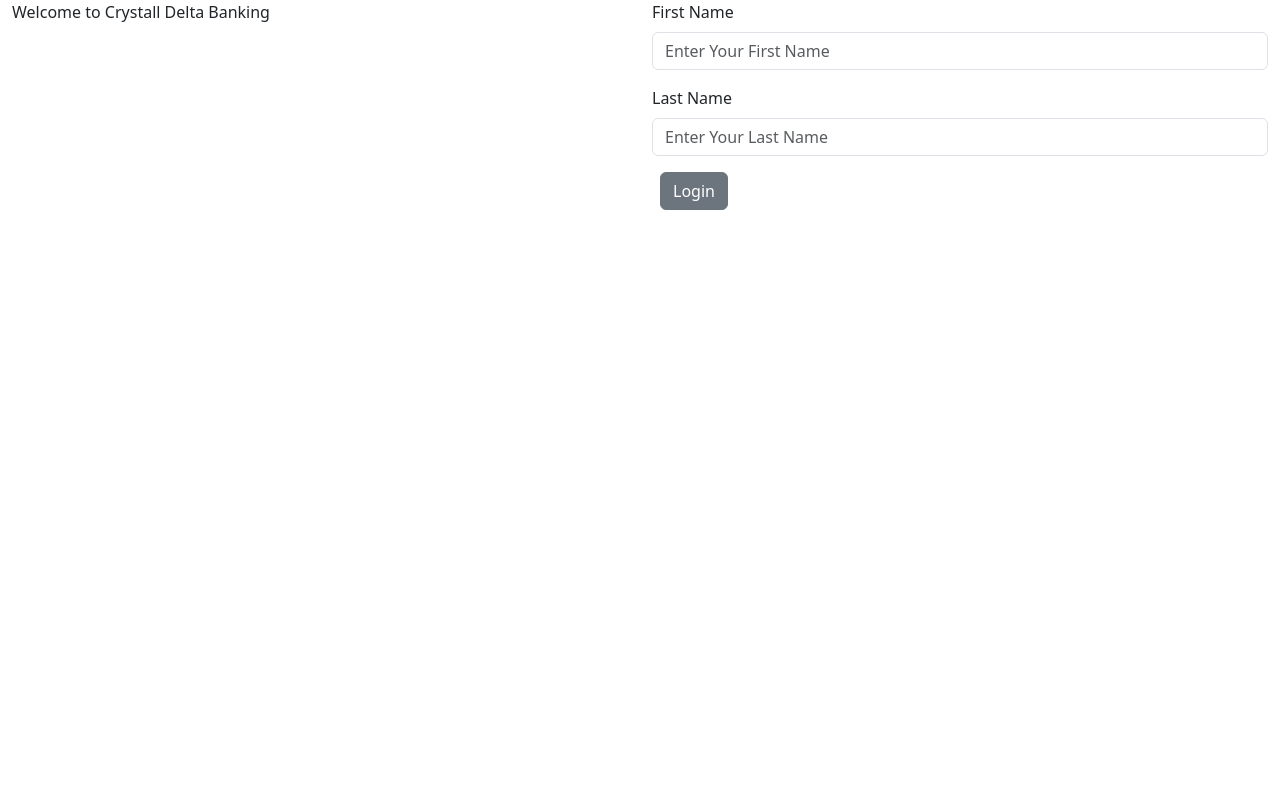
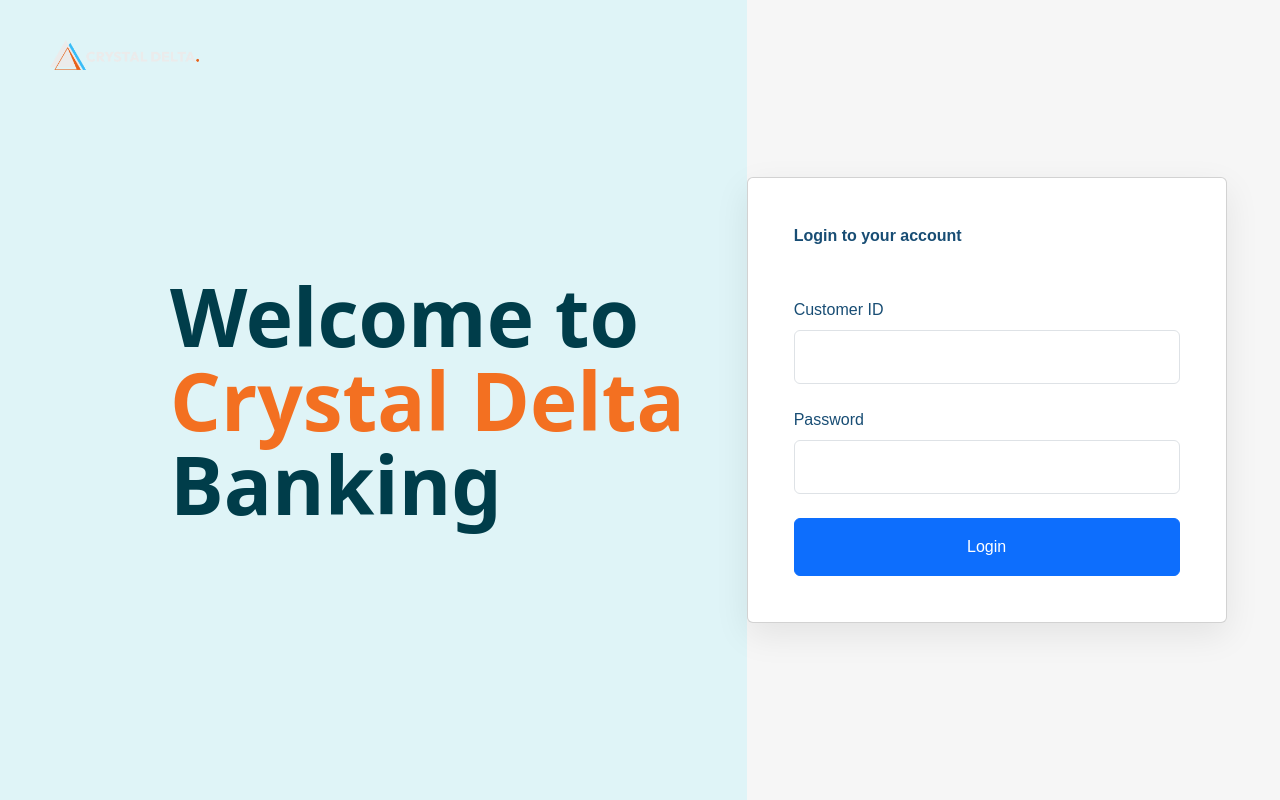
Before and after one commit to sanjaidevan/CD-Bank, a React (Vite) app in the folder frontend/: page / in a window 1280 px wide. Built offline with nearby package versions, Linux system fonts and the light colour scheme.

Commit message:
Login page Started

```diff
--- /dev/null
+++ b/frontend/src/App.css
@@ -0,0 +1,172 @@
+* {
+  margin: 0;
+  padding: 0;
+  box-sizing: border-box;
+}
+
+.loginPage {
+  overflow: hidden;
+}
+
+/* LEFT SIDE */
+
+.leftSection {
+  background: #dff4f7;
+  position: relative;
+  display: flex;
+  align-items: center;
+  padding-left: 5%;
+}
+
+.bankLogo {
+  position: absolute;
+  top: 40px;
+  left: 50px;
+  width: 20%;
+}
+
+.welcomeContainer {
+  padding-left: 170px;
+}
+
+.welcomeText {
+  font-size: 5rem;
+  font-weight: 700;
+  line-height: 1.05;
+  color: #003d4a;
+  margin: 0;
+}
+
+.welcomeText span {
+  color: #f37021;
+}
+
+/* RIGHT SIDE */
+
+.rightSection {
+  background: #f6f6f6;
+  display: flex;
+  align-items: center;
+  justify-content: start;
+}
+
+/* CARD */
+
+.loginCard {
+  width: 540px;
+  max-width: 90%;
+  border: none;
+  border-radius: 18px;
+  padding: 30px;
+  box-shadow: 0 12px 35px rgba(0, 0, 0, 0.08);* {
+  margin: 0;
+  padding: 0;
+  box-sizing: border-box;
+  font-family: "Poppins", sans-serif;
+}
+
+.loginForm {
+  background: #e5fcff;
+}
+
+.welcomeSection {
+  padding-left: 80px;
+}
+
+.welcomeText {
+  font-size: 4rem;
+  font-weight: 700;
+  line-height: 1.2;
+  color: #1f2937;
+}
+
+.welcomeText span {
+  color: #0d6efd;
+}
+
+.loginCard {
+  width: 100%;
+  max-width: 420px;
+  padding: 15px;
+  border: none;
+  border-radius: 16px;
+  box-shadow: 0 8px 30px rgba(0, 0, 0, 0.12);
+}
+
+@media (max-width: 768px) {
+  .welcomeSection {
+    padding: 40px;
+    text-align: center;
+  }
+
+  .welcomeText {
+    font-size: 2.8rem;
+  }
+
+  .loginCard {
+    margin: 20px;
+  }
+}
+}
+
+.loginTitle {
+  color: #184d74;
+  font-weight: 600;
+  margin-bottom: 50px;
+}
+
+.form-label {
+  color: #184d74;
+  font-weight: 500;
+}
+
+.form-control {
+  height: 54px;
+  border-radius: 4px;
+}
+
+.loginBtn {
+  background: #0087a8;
+  border: none;
+  height: 58px;
+  font-size: 1.1rem;
+  font-weight: 600;
+}
+
+.loginBtn:hover {
+  background: #007899;
+}
+
+/* RESPONSIVE */
+
+@media (max-width: 992px) {
+  .welcomeContainer {
+    padding: 60px;
+  }
+
+  .welcomeText {
+    font-size: 3.5rem;
+  }
+
+  .bankLogo {
+    left: 30px;
+  }
+}
+
+@media (max-width: 768px) {
+  .leftSection {
+    min-height: 40vh;
+  }
+
+  .welcomeContainer {
+    padding: 40px;
+  }
+
+  .welcomeText {
+    font-size: 3rem;
+  }
+
+  .loginCard {
+    margin: 30px 15px;
+  }
+}
--- a/frontend/src/components/CustomerLoginForm.jsx
+++ b/frontend/src/components/CustomerLoginForm.jsx
@@ -1,51 +1,77 @@
 import {
-  Button,
-  Table,
+  Container,
   Row,
-  Container,
   Col,
   Form,
-  FormControl,
   FormGroup,
   FormLabel,
+  FormControl,
+  Button,
+  Card,
 } from "react-bootstrap";
+import { useState } from "react";
+import logo from "../assets/CDlogo.png";
 
-function CustomerLoginForm() {
+function CustomerLoginForm({ onSubmit }) {
+  const [formData, setFormData] = useState({
+    customerID: "",
+    customerpassword: "",
+  });
+  const handleChange = (event) => {
+    const { name, value } = event.target;
+    setFormData((prev) => ({
+      ...prev,
+      [name]: value,
+    }));
+    console.log(formData)
+  };
   return (
-    <Container fluid className="loginForm">
-      <Row>
-        <Col>Welcome to Crystall Delta Banking</Col>
-        <Col>
+    <Container fluid className="loginPage p-0">
+      <Row className="g-0 min-vh-100">
+        <Col md={7} className="leftSection">
+          <img src={logo} alt="Crystal Delta" className="bankLogo" />
+
+          <div className="welcomeContainer">
+            <h1 className="welcomeText">
+              Welcome to
+              <br />
+              <span>Crystal Delta</span>
+              <br />
+              Banking
+            </h1>
+          </div>
+        </Col>
+        <Col md={5} className="rightSection">
+          <Card className="loginCard">
+            <Card.Body>
+              <p className="loginTitle">Login to your account</p>
               <Form>
-            <FormGroup className="mb-3">
-              <FormLabel>First Name</FormLabel>
+                <FormGroup className="mb-4">
+                  <FormLabel>Customer ID</FormLabel>
                   <FormControl
-                type="text"
-                name="firstName"
-                value=""
-                // onChange={handleChange}
-                placeholder="Enter Your First Name"
+                    type="email"
+                    placeholder=""
+                    name="customerID"
+                    value={formData.customerID}
+                    onChange={handleChange}
                   />
                 </FormGroup>
-            <FormGroup className="mb-3">
-              <FormLabel>Last Name</FormLabel>
+                <FormGroup className="mb-4">
+                  <FormLabel>Password</FormLabel>
                   <FormControl
-                type="text"
-                name="lastName"
-                value=""
-                // onChange={handleChange}
-                placeholder="Enter Your Last Name"
+                    type="password"
+                    name="customerpassword"
+                    placeholder=""
+                    value={formData.customerpassword}
+                    onChange={handleChange}
                   />
                 </FormGroup>
-            <Button
-              type="button"
-              variant="secondary"
-              className="mx-2"
-            //   onClick={onCancel}
-            >
+                <Button type="submit" className="loginBtn w-100">
                   Login
                 </Button>
               </Form>
+            </Card.Body>
+          </Card>
         </Col>
       </Row>
     </Container>
```
Also changed, not shown: frontend/src/App.jsx (+5 -5 lines), 1 other file (tests, documents, lock files or other folders). Lines whose indentation alone changed are shown as unchanged.
